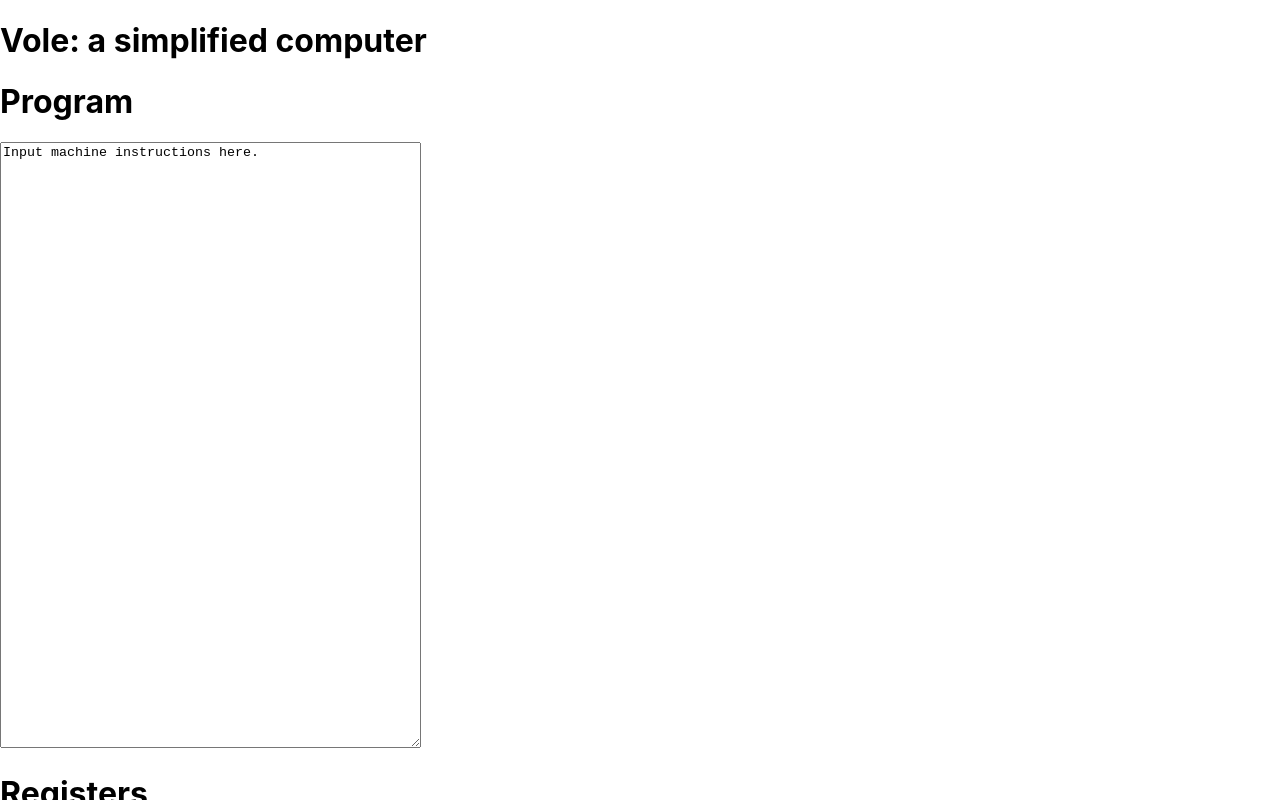
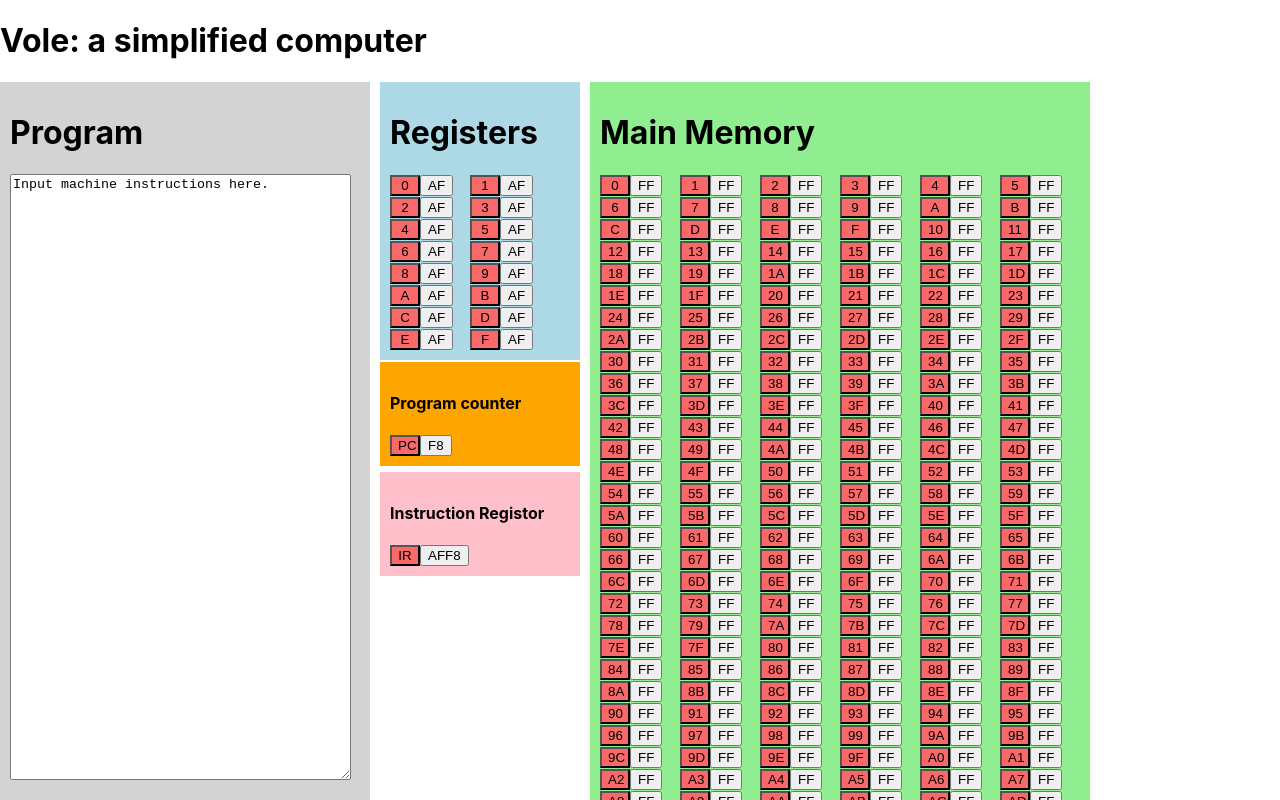
Before and after one commit to hogwild/Vole, a React (Create React App) app: page / in a window 1280 px wide. Shown: the top 800 px of the page. Built offline with nearby package versions, Linux system fonts and the light colour scheme.

Commit message:
gui complete

```diff
--- a/src/index.css
+++ b/src/index.css
@@ -11,3 +11,62 @@ code {
   font-family: source-code-pro, Menlo, Monaco, Consolas, 'Courier New',
     monospace;
 }
+
+.program {
+  background-color: lightgray;
+  /* float: left;   */
+  padding:10px;
+  position: absolute;
+  width: 350px;
+  height: 800px;
+}
+
+.cell {
+  float: left;
+  width: 80px;
+}
+
+.cell .index{
+  width: 30px;
+  background-color: rgb(249, 105, 105);
+}
+
+.registers {
+  background-color: lightblue;
+  /* border: 3px solid #73AD21; */
+  position: absolute;
+  padding: 10px;
+  margin-left: 380px;
+  width: 180px;
+  /* float: left; */
+}
+
+.pc {
+  background-color: orange;
+  /* border: 3px solid #73AD21; */
+  position: absolute;
+  padding: 10px;
+  margin-left: 380px;
+  margin-top: 280px;
+  width: 180px;
+}
+
+.ir {
+  background-color: pink;
+  /* border: 3px solid #73AD21; */
+  position: absolute;
+  padding: 10px;
+  margin-left: 380px;
+  margin-top: 390px;
+  width: 180px;
+}
+
+.ram {
+  background-color: lightgreen;
+  /* border: 3px solid #73AD21; */
+  position: absolute;
+  margin-left: 590px;
+  padding: 10px;
+  width: 480px
+  /* float: left; */
+}
--- a/src/index.js
+++ b/src/index.js
@@ -6,14 +6,14 @@ import './index.css';
 class CodeInput extends React.Component {
   render() {
     return (
-      <div>
+      <div className='program'>
       <h1>Program</h1>
       <form>
       {/* <label>
         Name:
         <input type='text' name='name' />
       </label> */}
-      <textarea rows='40' cols='50'>
+      <textarea rows='40' cols='40'>
         Input machine instructions here.
       </textarea>
       </form>
@@ -26,38 +26,65 @@ class Cell extends React.Component {
 
   render() {
     return (
-      <div>
-        <p>{this.props.name}</p>
-      </div>
+        <div className='cell'>
+        <button className='index'>
+          {this.props.index}
+        </button>
+        <button className='content'>
+          {this.props.value}
+        </button>
+        </div>
     )
   }
 }
 
 class Registers extends React.Component {
-
   render(){
     let i;
     let registers = [];
-    for (i = 0; i < 16; i++ ) {
-      registers.push(<Cell name='register'/>);
+    for (i = 0; i < this.props.num; i++ ) {
+      registers.push(<Cell index={i.toString(16).toUpperCase()} value='AF'/>);
     };
-    return (
-      <div>
-        {registers}
-      </div>
-    )
+    if(this.props.type === 'register') {
+      return (
+        <div className='registers'>
+          <h1>Registers</h1>
+          {registers}
+        </div>
+      )
+    }else{
+      if(this.props.type === 'pc'){
+      return (
+        <div className='pc'>
+          <h4>Program counter</h4>
+          <Cell index='PC' value='F8'/>
+        </div>
+      )
+      }else{
+        if(this.props.type === 'ir'){
+          return (
+            <div className='ir'>
+              <h4>Instruction Registor</h4>
+              <Cell index='IR' value='AFF8'/>
+          </div>
+          )
+        }
+      }
+    }
   }
 }
+
 
 class RAM extends React.Component {
   render() {
     let i = 0;
     let ram = [];
-    for(i=0; i<256; i++){
-      ram.push(<Cell name='RAM'/>);
+    for(i=0; i<this.props.num; i++){
+      ram.push(<Cell index={i.toString(16).toUpperCase()} value='FF'/>);
     };
   return (
-    <div>
+    <div className='ram'>
+      <h1>Main Memory</h1>
       {ram}
     </div>
     )
@@ -70,10 +97,12 @@ class Vole extends React.Component {
       <div>
         <h1>Vole: a simplified computer</h1>
         <CodeInput />
-        <h1>Registers</h1>
-        <Registers />
-        <h1>RAM</h1>
-        <RAM />
+        {/* <h1>Registers</h1> */}
+        <Registers num='16' type='register'/>
+        <Registers num='1' type='pc'/>
+        <Registers num='1' type='ir'/>
+        {/* <h1>RAM</h1> */}
+        <RAM num='256'/>
       </div>
 
     )
```
Also changed, not shown: 1 other file (tests, documents, lock files or other folders).
